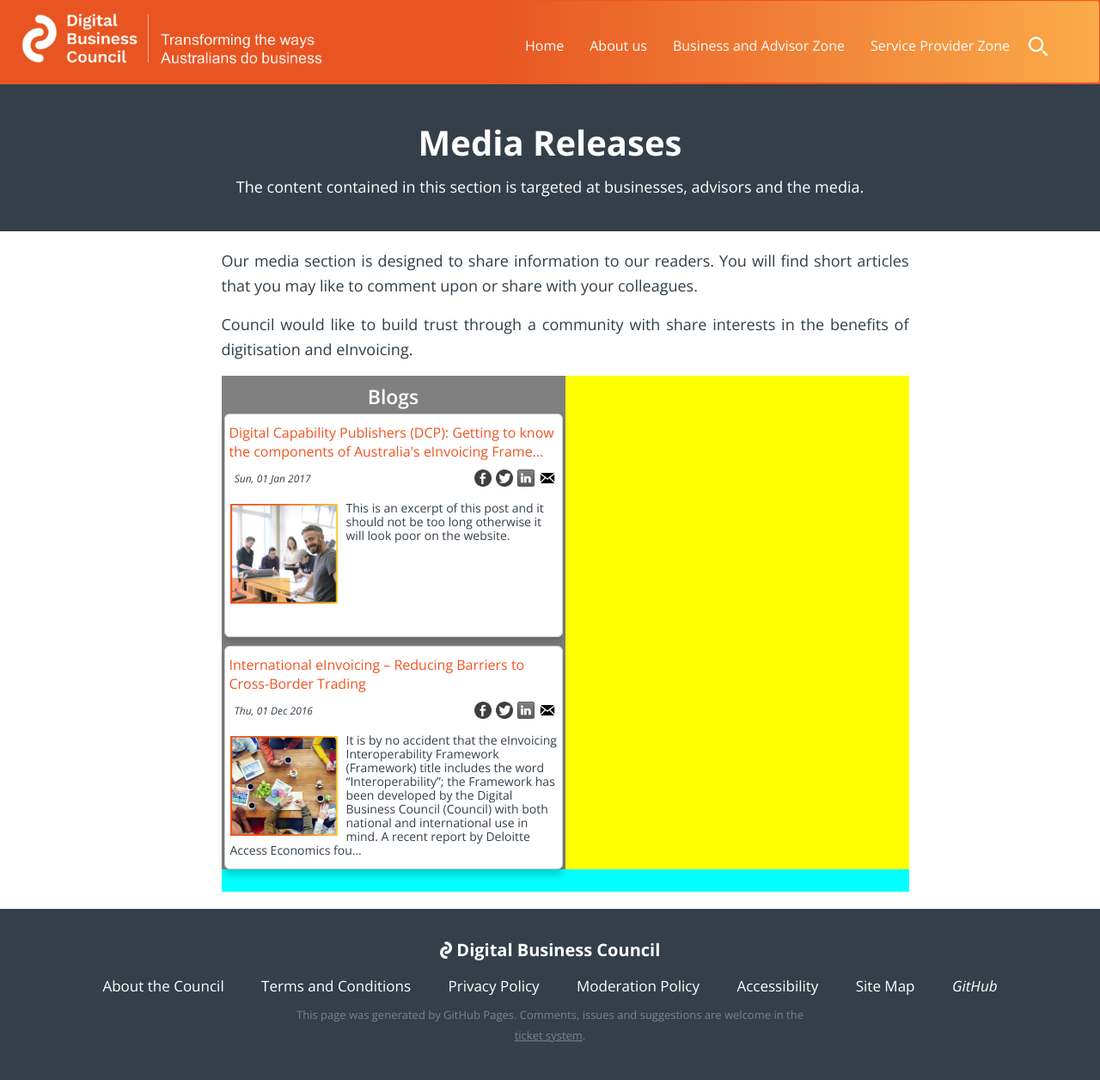
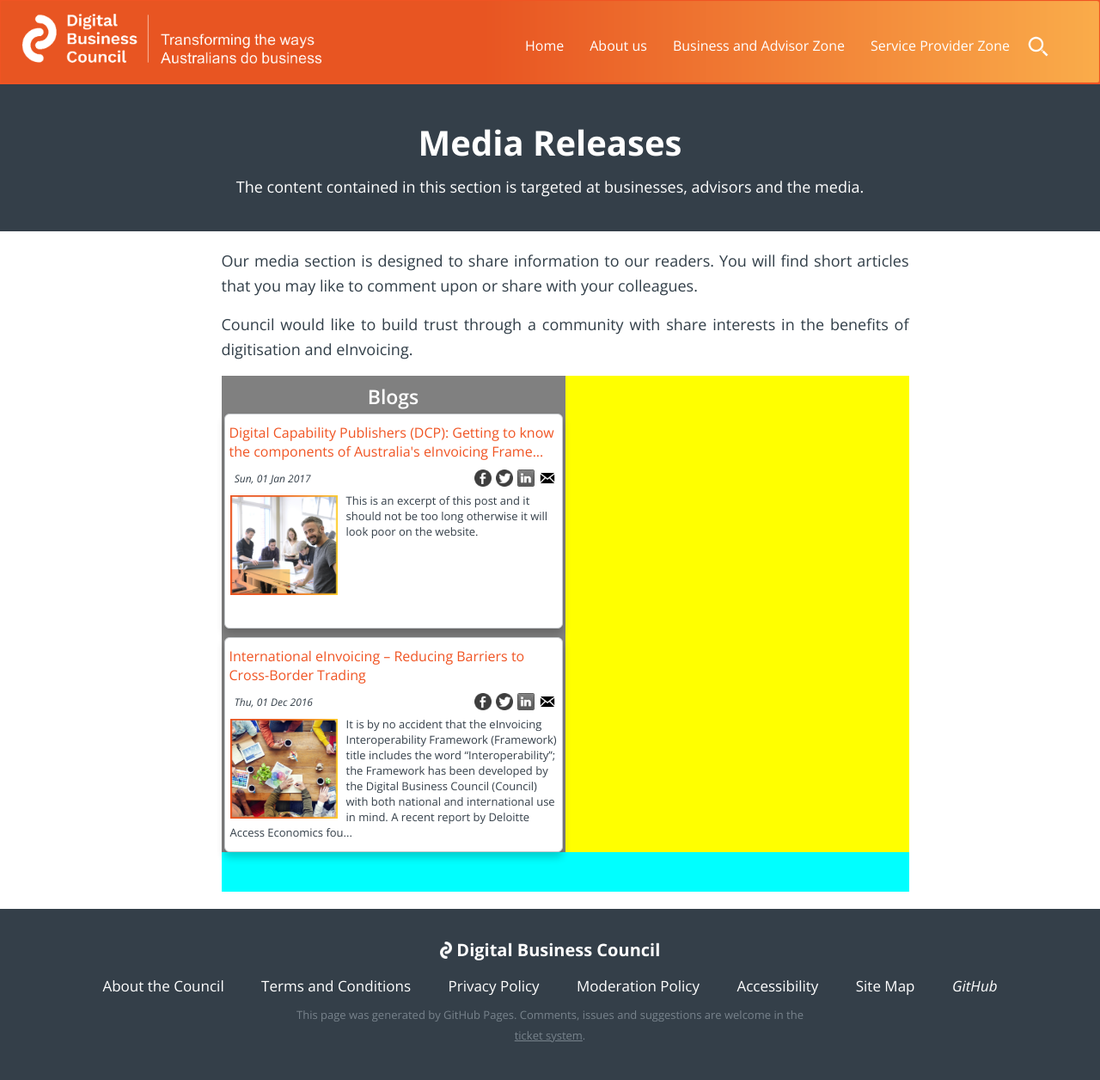
Before and after one commit to Digital-Business-Council/Digital-Business-Council.github.io, a Jekyll site: the page built from pages/business-zone/blogs/media-jump-page.md, in a window 1280 px wide. Shown: the whole page at 86% size. Built offline with Jekyll 4.4.1, drawn with Linux system fonts in a browser that asks for light colours.

Commit message:
Update _common.scss

```diff
--- a/_sass/_common.scss
+++ b/_sass/_common.scss
@@ -189,7 +189,7 @@
 
 .media-zone-card {
 	position:relative;
-	height:260px;
+	height:250px;
 	width:394px;
 	left:3px;
 	z-index:5;
@@ -252,13 +252,13 @@
 
 	.card-content{
 		position:absolute;
-		top:100px;
+		top:90px;
 		border:none;
     		vertical-align:top;
     		padding: 1px 1px 1px 1px;
-    		font-size:14px;
+    		font-size:13px;
 		z-index:6;
-		line-height:16px;
+		line-height:18px;
 
 		img{
         		float:left;
@@ -266,6 +266,13 @@
         		margin-right: 10px;
         		margin-top: 3px;
     		}
+	}
+	.card-action{
+		position:absolute;
+		top: 220px;
+		right:5px;
+		font-size:12px;
+		z-index:6;
 	}
 }
 
```
